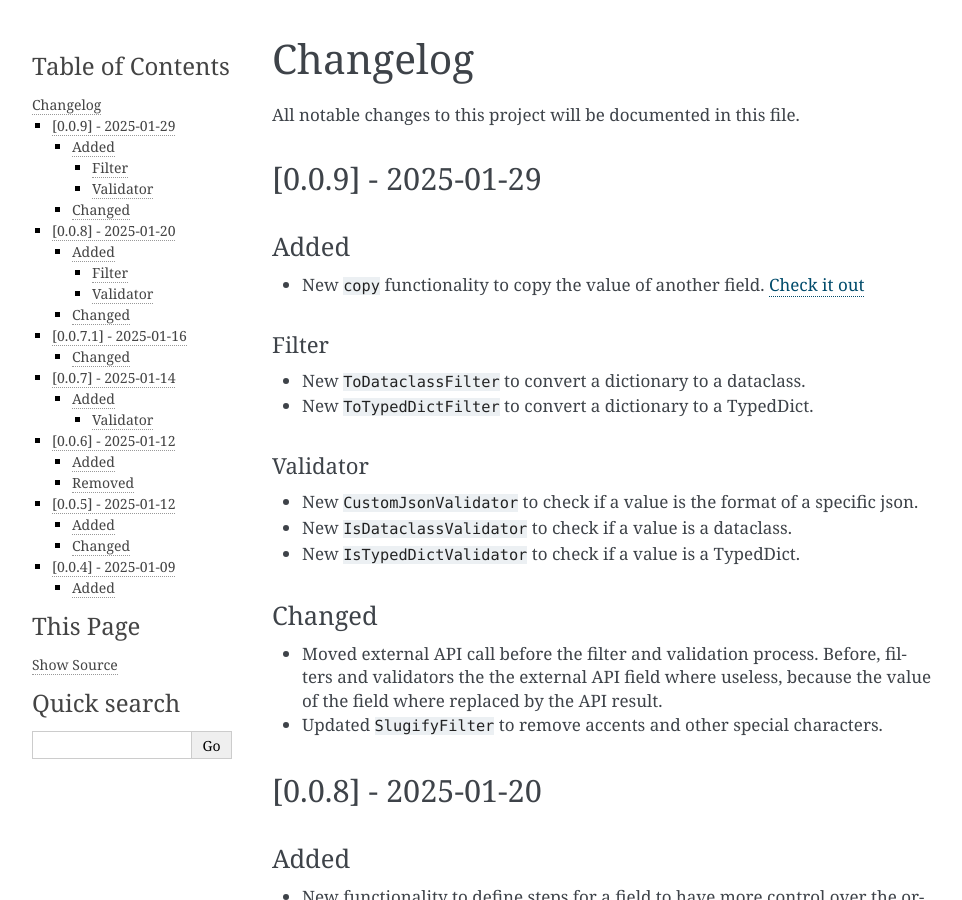
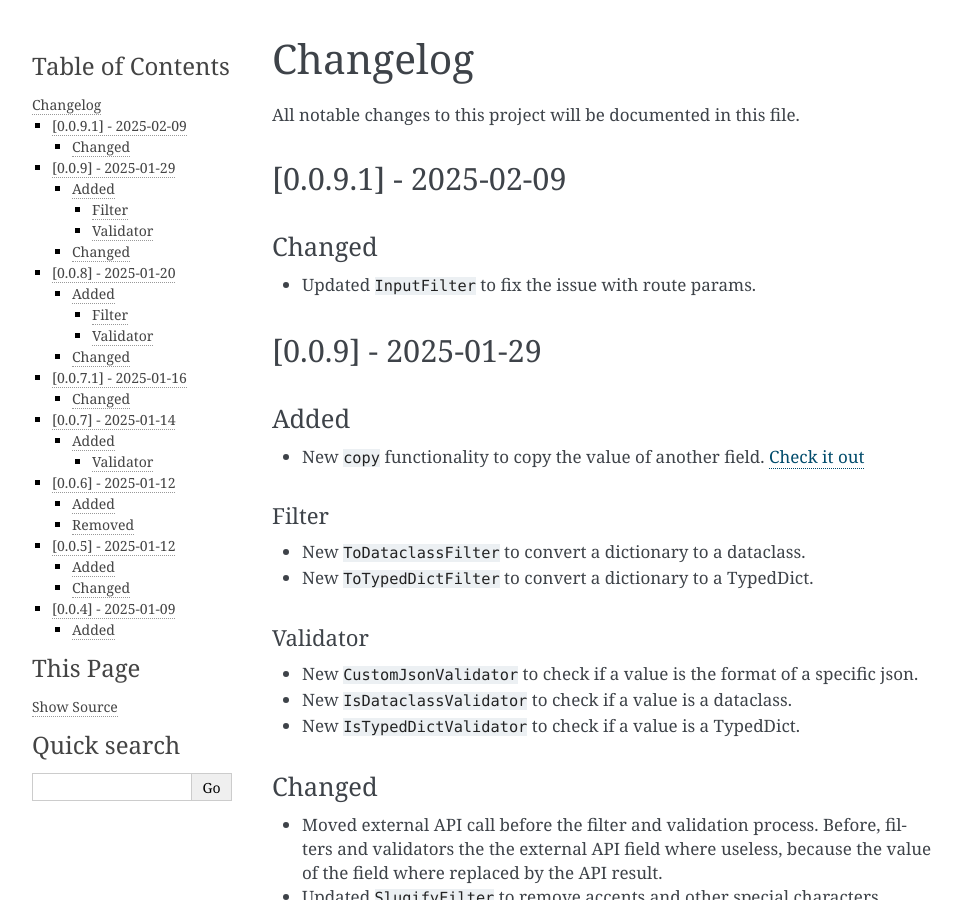
Before and after one commit to LeanderCS/flask-inputfilter, a Sphinx documentation site: the page built from docs/changelog.rst, in a window 1280 px wide and 900 px high. Shown: the whole window, without its empty margins (148-1110 px from the left). Built offline with Sphinx 7.4.7, drawn with Linux system fonts in a browser that asks for light colours.

Commit message:
Fix issue with route params

```diff
--- a/docs/changelog.rst
+++ b/docs/changelog.rst
@@ -2,6 +2,15 @@ Changelog
 =========
 
 All notable changes to this project will be documented in this file.
+
+
+[0.0.9.1] - 2025-02-09
+----------------------
+
+Changed
+^^^^^^^
+- Updated ``InputFilter`` to fix the issue with route params.
+
 
 [0.0.9] - 2025-01-29
 --------------------
--- a/docs/conf.py
+++ b/docs/conf.py
@@ -9,7 +9,7 @@
 project = "flask-inputfilter"
 copyright = "2025, Leander Cain Slotosch"
 author = "Leander Cain Slotosch"
-release = "0.0.9"
+release = "0.0.9.1"
 
 # -- General configuration ---------------------------------------------------
 # https://www.sphinx-doc.org/en/master/usage/configuration.html#general-configuration
--- a/setup.py
+++ b/setup.py
@@ -2,7 +2,7 @@ from setuptools import find_packages, setup
 
 setup(
     name="flask_inputfilter",
-    version="0.0.9",
+    version="0.0.9.1",
     author="Leander Cain Slotosch",
     author_email="slotosch.leander@outlook.de",
     description="A library to filter and validate input data in"
```
Also changed, not shown: 2 other files.
